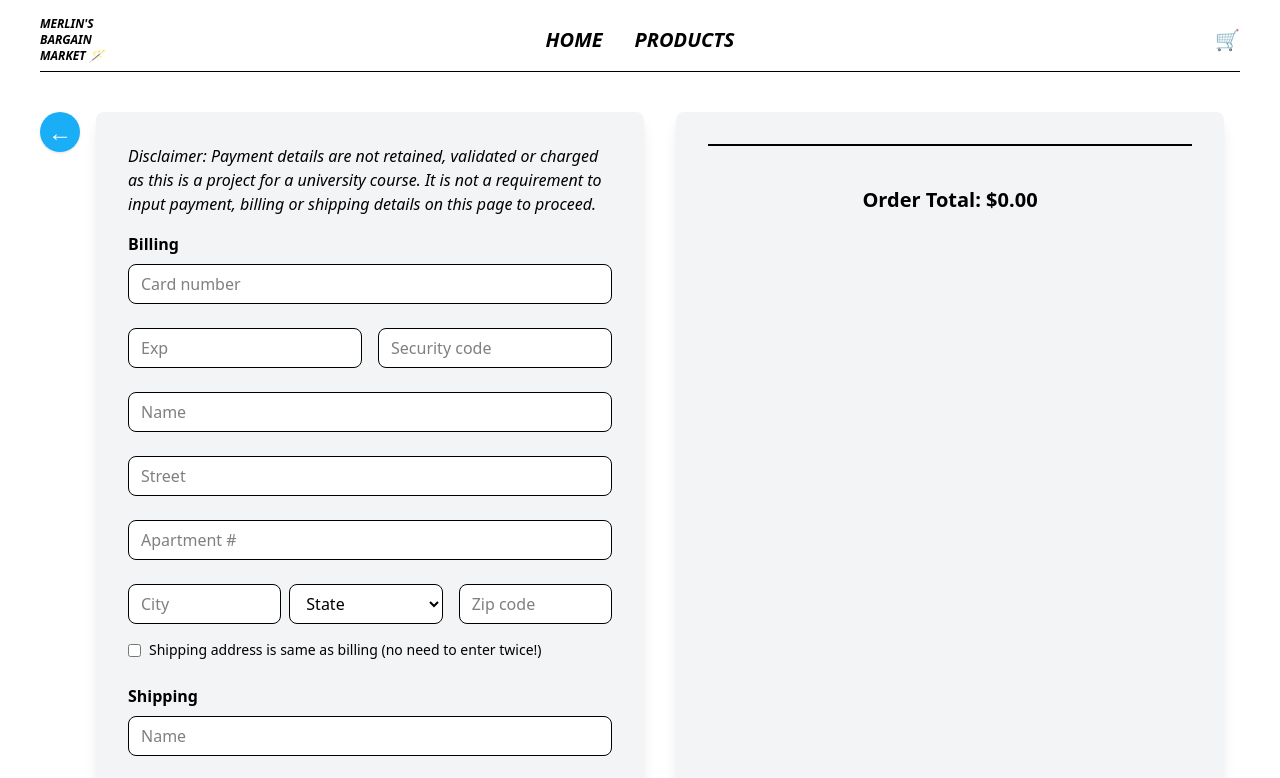
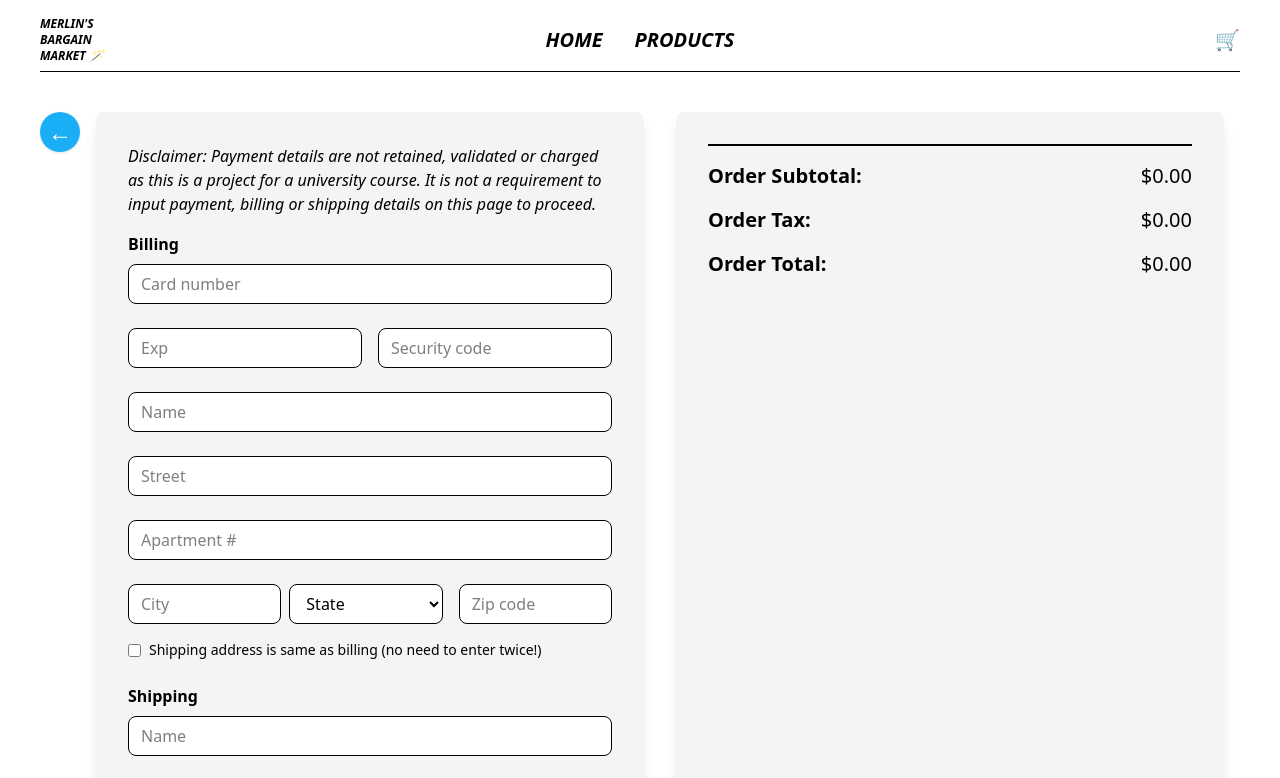
Before and after one commit to sonnenco/microservices-project, a React (Vite) app in the folder frontend/merlins-bargain-market/: page /checkout in a window 1280 px wide. Shown: the top 778 px of the page. Built offline with nearby package versions, Linux system fonts and the light colour scheme.

Commit message:
Integration with order tax microservice and other minor changes.

```diff
--- a/frontend/merlins-bargain-market/src/pages/Cart.jsx
+++ b/frontend/merlins-bargain-market/src/pages/Cart.jsx
@@ -1,5 +1,4 @@
 import { Link } from "react-router-dom"
-
 
 // Import components
 import CartItemCard from "../components/CartItemCard"
--- a/frontend/merlins-bargain-market/src/pages/Checkout.jsx
+++ b/frontend/merlins-bargain-market/src/pages/Checkout.jsx
@@ -6,6 +6,48 @@ import axios from "axios"
 import CheckoutItemCard from "../components/CheckoutItemCard"
 
 const Checkout = ({ shoppingCart, cartTotal, setOnConfirmationScreen }) => {
+    const [state, setState] = useState(null)
+    const [taxAmount, setTaxAmount] = useState(0.00)
+
+    const handleStateChange = async (event) => {
+        const newState = event.target.value
+        setState(newState)
+        getTaxAmount(newState)
+    }
+
+    const getTaxAmount = async (state) => {
+        try {
+            const subtotal = Number(parseFloat(cartTotal).toFixed(2))
+            const response = await fetch("http://localhost:40699/calculatetax", {
+                method: "POST",
+                headers: { "Content-Type": "application/json" },
+                body: JSON.stringify({ "state": state, "subtotal": subtotal })
+            })
+
+            console.log("state:", state)
+            console.log("subtotal:", subtotal)
+
+            if (!response.ok) {
+                throw new Error (`Error: ${response.status}`)
+            }
+
+            const result = await response.json()
+            const value = result.tax_amount
+
+            if (value !== undefined) {
+                setTaxAmount(value)
+                console.log("Successfully set value:", value)
+            }
+            else {
+                console.log("Did not find 'tax_amount' in response")
+            }
+
+        }
+        catch (error) {
+            console.error(error)
+        }
+    }
+
     const handleStockUpdate = async () => {
         for (const [productId, details] of Object.entries(shoppingCart)) {
             const quantity = details.quantity;
@@ -75,7 +117,7 @@ const Checkout = ({ shoppingCart, cartTotal, setOnConfirmationScreen }) => {
                         type="text"
                         placeholder="City"
                     />
-                    <select className="bg-white border rounded-lg h-10 pl-3 w-full mb-4 my-2 w-1/2 mr-2">
+                    <select className="bg-white border rounded-lg h-10 pl-3 w-full mb-4 my-2 w-1/2 mr-2" value={state} onChange={handleStateChange}>
                         <option value="" disabled selected>State</option>
                         <option value="AK">Alaska</option>
                         <option value="AZ">Arizona</option>
@@ -231,7 +273,20 @@ const Checkout = ({ shoppingCart, cartTotal, setOnConfirmationScreen }) => {
                 <CheckoutItemCard key={productId} product={product}/>
             ))}
             <div className="border w-full"/>
-            <div className="my-10 text-xl font-bold w-full text-center">Order Total: ${cartTotal.toFixed(2)}</div>
+            <div className="flex flex-col space-y-4 my-4">
+                <div className="flex flex-row justify-between">
+                    <div className="text-xl font-bold text-left">Order Subtotal:</div>
+                    <div className="text-xl text-left">${cartTotal.toFixed(2)}</div>
+                </div>
+                <div className="flex flex-row justify-between">
+                    <div className="text-xl font-bold text-left">Order Tax:</div>
+                    <div className="text-xl text-left">${taxAmount.toFixed(2)}</div>
+                </div>
+                <div className="flex flex-row justify-between">
+                    <div className="text-xl font-bold text-left">Order Total:</div>
+                    <div className="text-xl text-left">${(cartTotal + taxAmount).toFixed(2)}</div>
+                </div>
+            </div>
         </div>
     </div>
   )
```
Also changed, not shown: 1 other file (tests, documents, lock files or other folders).
